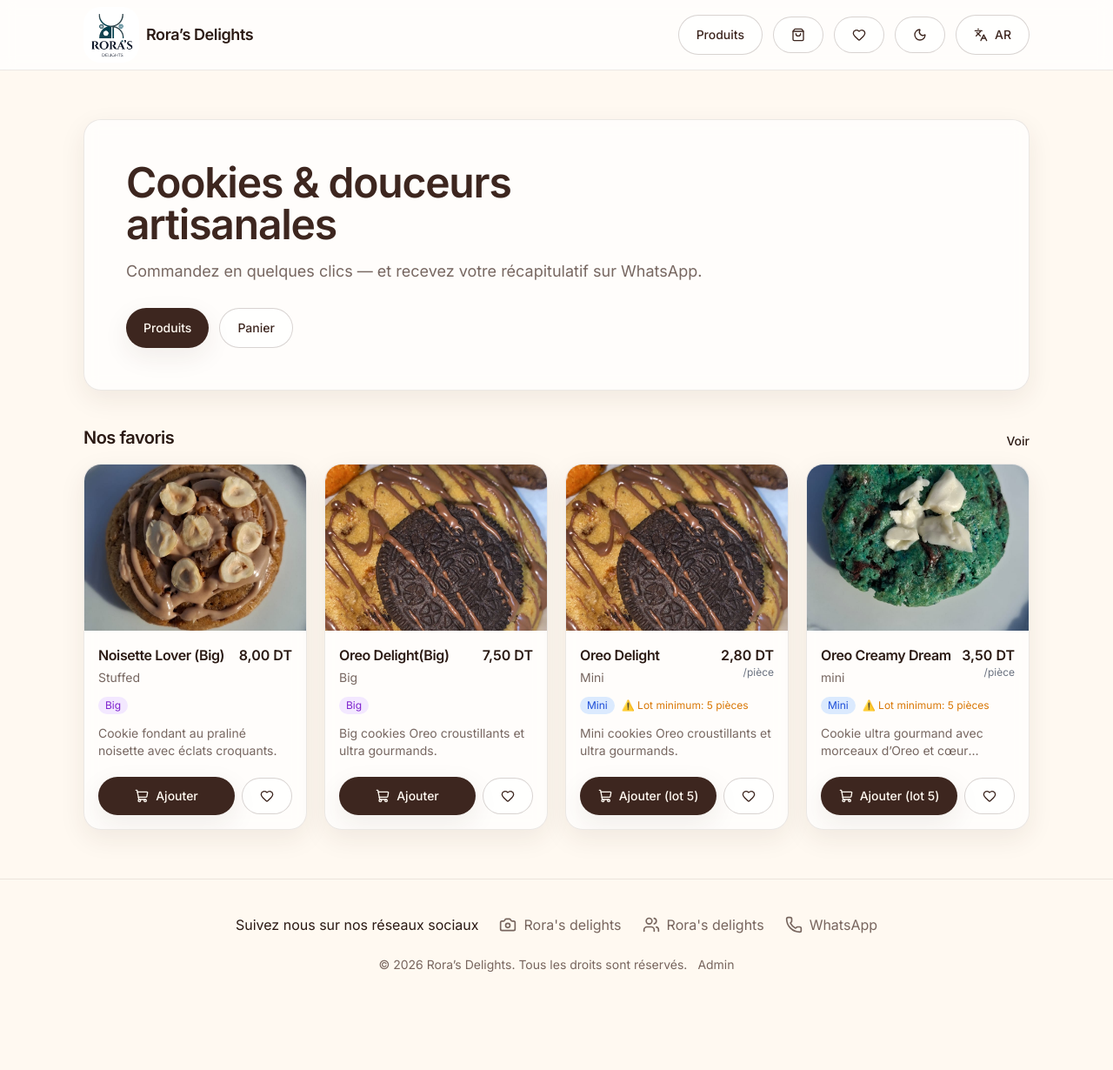
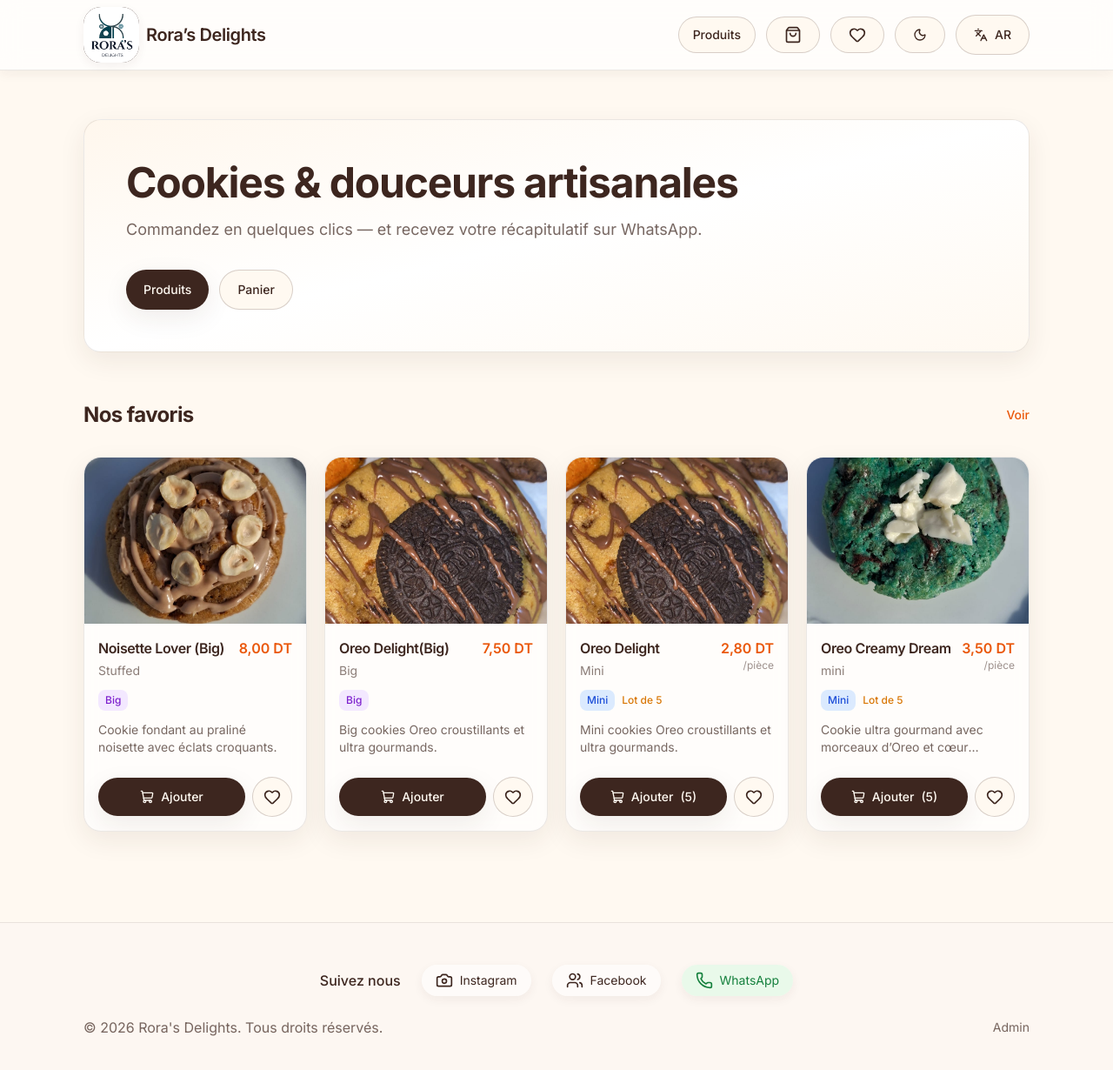
Before and after one commit to mariem-cs/Rora-s-delights, a Next.js app: page / in a window 1280 px wide. Shown: the top 1230 px of the page at 87% size. Before the commit the page ends 1159 px from the top, so only its background shows below. Built offline with nearby package versions, Linux system fonts and the light colour scheme; no server answers.

Commit message:
products fixed

```diff
--- a/src/app/globals.css
+++ b/src/app/globals.css
@@ -5,18 +5,24 @@
 :root {
   --background: #fff9f1;
   --foreground: #2b1a14;
+  --surface: #faf8f7;
+  --surface-hover: #f3ede5;
+  --border: rgba(62, 36, 28, 0.12);
+  --border-light: rgba(62, 36, 28, 0.08);
 
   --ring: 132 68% 55%;
 }
 
 html {
   height: 100%;
+  scroll-behavior: smooth;
 }
 
 body {
   min-height: 100%;
   background: var(--background);
   color: var(--foreground);
+  font-size: clamp(14px, 2vw, 16px);
 }
 
 [dir="rtl"] body {
@@ -28,25 +34,31 @@
 }
 
 .container-page {
-  @apply mx-auto w-full max-w-6xl px-4 sm:px-6 lg:px-8;
+  @apply mx-auto w-full max-w-6xl px-4 sm:px-5 md:px-6 lg:px-8;
 }
 
 .btn {
-  @apply inline-flex items-center justify-center gap-2 rounded-full px-5 py-3 text-sm font-medium transition;
+  @apply inline-flex items-center justify-center gap-2 rounded-full px-4 sm:px-5 py-2.5 sm:py-3 text-xs sm:text-sm font-medium transition-all duration-200 active:scale-95 touch-manipulation;
 }
 .btn-primary {
-  @apply btn bg-cacao-900 text-creme shadow-soft hover:bg-cacao-800;
+  @apply btn bg-cacao-900 text-creme shadow-soft hover:bg-cacao-800 dark:bg-cacao-900 dark:hover:bg-cacao-800 disabled:opacity-50 disabled:cursor-not-allowed;
 }
 .btn-outline {
-  @apply btn border border-cacao-900/20 bg-white/60 text-cacao-900 hover:bg-white;
+  @apply btn border border-cacao-900/20 bg-creme text-cacao-900 hover:bg-cacao-50/50 dark:bg-cacao-900/10 dark:text-creme dark:hover:bg-cacao-900/20 disabled:opacity-50 disabled:cursor-not-allowed;
+}
+.btn-ghost {
+  @apply btn text-cacao-900 hover:bg-cacao-900/5 dark:text-creme dark:hover:bg-white/10;
 }
 
 .card {
-  @apply rounded-xl2 border border-cacao-900/10 bg-white/70 shadow-soft backdrop-blur;
+  @apply rounded-xl2 border border-cacao-900/10 bg-white/70 shadow-soft backdrop-blur dark:bg-cacao-900/20 dark:border-white/10 transition-all duration-200;
+}
+.card:hover {
+  @apply shadow-soft-lg;
 }
 
 .skeleton {
-  @apply relative overflow-hidden rounded-lg bg-cacao-900/5;
+  @apply relative overflow-hidden rounded-lg bg-cacao-900/5 dark:bg-cacao-900/20;
 }
 .skeleton::after {
   content: "";
@@ -62,7 +74,59 @@
   animation: shimmer 1.2s linear infinite;
 }
 
+/* Input and form styling */
+input,
+textarea,
+select {
+  @apply rounded-lg border border-cacao-900/15 bg-white px-3 py-2.5 sm:py-3 text-sm transition-all duration-200 placeholder-cacao-900/40 dark:bg-cacao-900/20 dark:border-white/20 dark:text-creme dark:placeholder-creme/40;
+}
+
+input:focus,
+textarea:focus,
+select:focus {
+  @apply border-caramel-500 outline-none ring-2 ring-caramel-500/20 dark:border-caramel-400 dark:ring-caramel-400/20;
+}
+
+/* Accessibility improvements */
+button,
+a,
+input,
+textarea,
+select {
+  @apply transition-colors duration-150;
+}
+
+@media (prefers-reduced-motion: reduce) {
+  * {
+    animation-duration: 0.01ms !important;
+    animation-iteration-count: 1 !important;
+    transition-duration: 0.01ms !important;
+  }
+}
+
+/* Dark mode */
 .dark {
   --background: #120b09;
   --foreground: #fff9f1;
+  --surface: #1a1410;
+  --surface-hover: #2a1f18;
+  --border: rgba(255, 249, 241, 0.15);
+  --border-light: rgba(255, 249, 241, 0.08);
 }
+
+/* Responsive text sizing */
+h1 {
+  @apply text-2xl sm:text-3xl md:text-4xl lg:text-5xl font-bold;
+}
+
+h2 {
+  @apply text-xl sm:text-2xl md:text-3xl font-bold;
+}
+
+h3 {
+  @apply text-lg sm:text-xl md:text-2xl font-semibold;
+}
+
+p {
+  @apply text-sm sm:text-base leading-relaxed;
+}
--- a/src/components/home-client.tsx
+++ b/src/components/home-client.tsx
@@ -12,14 +12,14 @@
   const tr = t(locale);
 
   return (
-    <div className="container-page py-10 sm:py-14">
-      <section className="card overflow-hidden p-8 sm:p-12">
-        <div className="max-w-2xl">
-          <h1 className="text-3xl font-semibold tracking-tight text-cacao-900 dark:text-creme sm:text-5xl">
+    <div className="container-page py-6 sm:py-10 md:py-14">
+      <section className="card overflow-hidden p-6 sm:p-8 md:p-12 bg-gradient-to-br from-caramel-50 via-white to-creme dark:from-cacao-900/30 dark:via-cacao-900/20 dark:to-cacao-900/10">
+        <div className="max-w-3xl">
+          <h1 className="text-2xl sm:text-4xl md:text-5xl font-bold tracking-tight text-cacao-900 dark:text-creme leading-tight">
             {tr.home.heroTitle}
           </h1>
-          <p className="mt-4 text-base text-cacao-900/70 dark:text-creme/70 sm:text-lg">{tr.home.heroSubtitle}</p>
-          <div className="mt-7 flex flex-col gap-3 sm:flex-row">
+          <p className="mt-3 sm:mt-4 text-sm sm:text-base md:text-lg text-cacao-900/70 dark:text-creme/70 leading-relaxed">{tr.home.heroSubtitle}</p>
+          <div className="mt-6 sm:mt-8 flex flex-col gap-2 sm:gap-3 sm:flex-row">
             <Link className="btn-primary" href="/products">
               {tr.nav.products}
             </Link>
@@ -30,14 +30,14 @@
         </div>
       </section>
 
-      <section className="mt-10">
-        <div className="mb-4 flex items-end justify-between gap-3">
-          <h2 className="text-xl font-semibold tracking-tight">{tr.home.featured}</h2>
-          <Link className="text-sm font-medium hover:underline" href="/products">
+      <section className="mt-8 sm:mt-12 md:mt-14">
+        <div className="mb-6 sm:mb-8 flex items-center justify-between gap-3">
+          <h2 className="text-lg sm:text-xl md:text-2xl font-bold tracking-tight text-cacao-900 dark:text-creme">{tr.home.featured}</h2>
+          <Link className="text-xs sm:text-sm font-medium text-caramel-600 dark:text-caramel-400 hover:underline transition-colors" href="/products">
             {tr.actions.view}
           </Link>
         </div>
-        <div className="grid grid-cols-1 gap-5 sm:grid-cols-2 lg:grid-cols-4">
+        <div className="grid grid-cols-1 gap-4 sm:gap-5 sm:grid-cols-2 lg:grid-cols-4">
           {featured.map((p) => (
             <ProductCard key={p.id} product={p} />
           ))}
--- a/src/components/product-card.tsx
+++ b/src/components/product-card.tsx
@@ -35,29 +35,29 @@
   };
 
   return (
-    <motion.div whileHover={{ y: -3 }} className="card overflow-hidden">
+    <motion.div whileHover={{ y: -4 }} whileTap={{ scale: 0.98 }} className="card overflow-hidden group">
       <Link href={`/products/${product.slug}`} className="block">
-        <div className="relative aspect-[4/3] w-full">
-          <Image src={product.image} alt={product.name[locale]} fill className="object-cover" />
+        <div className="relative aspect-[4/3] w-full overflow-hidden bg-cacao-50 dark:bg-cacao-900/20">
+          <Image src={product.image} alt={product.name[locale]} fill className="object-cover group-hover:scale-105 transition-transform duration-300" />
         </div>
       </Link>
 
-      <div className="flex flex-col gap-3 p-4">
-        <div className="flex items-start justify-between gap-3">
-          <div className="flex-1">
-            <Link href={`/products/${product.slug}`} className="font-semibold tracking-tight hover:underline line-clamp-2">
+      <div className="flex flex-col gap-2 sm:gap-3 p-3 sm:p-4">
+        <div className="flex items-start justify-between gap-2 sm:gap-3">
+          <div className="flex-1 min-w-0">
+            <Link href={`/products/${product.slug}`} className="font-semibold text-sm sm:text-base tracking-tight hover:underline line-clamp-2 text-cacao-900 dark:text-creme">
               {product.name[locale]}
             </Link>
-            <p className="text-sm text-cacao-900/70 dark:text-creme/70 mt-1">
+            <p className="text-xs sm:text-sm text-cacao-900/60 dark:text-creme/60 mt-0.5 sm:mt-1">
               {product.category}
             </p>
           </div>
-          <div className="text-right">
-            <p className="font-semibold whitespace-nowrap">
+          <div className="text-right flex-shrink-0">
+            <p className="font-semibold text-sm sm:text-base whitespace-nowrap text-caramel-600">
               {formatPriceTND(product.price, locale)}
             </p>
             {isMini && (
-              <p className="text-xs text-gray-500">
+              <p className="text-[10px] sm:text-xs text-cacao-900/50 dark:text-creme/50">
                 /pièce
               </p>
             )}
@@ -65,42 +65,43 @@
         </div>
 
         {/* Badge de taille */}
-        <div className="flex items-center gap-2">
-          <span className={`text-xs px-2 py-0.5 rounded-full ${
+        <div className="flex items-center gap-1.5 sm:gap-2 flex-wrap">
+          <span className={`text-[10px] sm:text-xs px-2 py-1 rounded-lg font-medium ${
             isMini
-              ? "bg-blue-100 text-blue-700 dark:bg-blue-900/30 dark:text-blue-300"
-              : "bg-purple-100 text-purple-700 dark:bg-purple-900/30 dark:text-purple-300"
+              ? "bg-blue-100 text-blue-700 dark:bg-blue-900/40 dark:text-blue-300"
+              : "bg-purple-100 text-purple-700 dark:bg-purple-900/40 dark:text-purple-300"
           }`}>
             {isMini ? (locale === "fr" ? "Mini" : "ميني") : (locale === "fr" ? "Big" : "كبير")}
           </span>
           {isMini && (
-            <span className="text-xs text-amber-600 dark:text-amber-400">
-              ⚠️ {locale === "fr" ? "Lot minimum: 5 pièces" : ":الحد الأدنى 5 قطع"}
+            <span className="text-[9px] sm:text-xs text-amber-600 dark:text-amber-400 font-medium">
+              {locale === "fr" ? "Lot de 5" : "حزمة 5"}
             </span>
           )}
         </div>
 
-        <p className="text-sm text-cacao-900/70 dark:text-creme/70 line-clamp-2">
+        <p className="text-xs sm:text-sm text-cacao-900/70 dark:text-creme/70 line-clamp-2">
           {product.description[locale]}
         </p>
 
-        <div className="flex items-center gap-2 mt-2">
+        <div className="flex items-center gap-2 mt-2 sm:mt-3">
           <button
-            className={cn("btn-primary flex-1 py-2 text-xs")}
+            className={cn("btn-primary flex-1 py-2 text-xs sm:text-sm")}
             type="button"
             onClick={handleAddToCart}
           >
-            <ShoppingCart className="h-4 w-4" />
-            {tr.actions.addToCart}
-            {isMini && " (lot 5)"}
+            <ShoppingCart className="h-3.5 sm:h-4 w-3.5 sm:w-4" />
+            <span className="hidden sm:inline">{tr.actions.addToCart}</span>
+            <span className="sm:hidden">Add</span>
+            {isMini && " (5)"}
           </button>
           <button
-            className={cn("btn-outline px-3 py-2", wished ? "border-rose-600/40 text-rose-700" : "")}
+            className={cn("btn-outline px-2 sm:px-3 py-2", wished ? "border-rose-600/40 bg-rose-50/50 dark:bg-rose-900/10 text-rose-700 dark:text-rose-400" : "")}
             type="button"
             onClick={() => toggleWish(product.id)}
             aria-label={tr.actions.wishlist}
           >
-            <Heart className={cn("h-4 w-4", wished ? "fill-current" : "")} />
+            <Heart className={cn("h-4 sm:h-5 w-4 sm:w-5", wished ? "fill-current" : "")} />
           </button>
         </div>
       </div>
--- a/src/components/site-footer.tsx
+++ b/src/components/site-footer.tsx
@@ -6,51 +6,50 @@
 export function SiteFooter() {
   return (
 
-    <footer className="border-t border-cacao-900/10 py-10">
+    <footer className="border-t border-cacao-900/10 dark:border-white/10 py-8 sm:py-12 bg-cacao-50/30 dark:bg-cacao-900/20 mt-8 sm:mt-12">
       <div className="container-page">
-        <div className="flex flex-col items-center gap-6 text-center">
-          <div className="flex items-center gap-6">
-              <p>Suivez nous sur nos réseaux sociaux</p>
+        <div className="flex flex-col items-center gap-4 sm:gap-6 text-center">
+          <div className="flex flex-col sm:flex-row items-center gap-4 sm:gap-6 flex-wrap justify-center">
+            <p className="text-sm sm:text-base text-cacao-900 dark:text-creme font-medium">Suivez nous</p>
 
             <Link
               href="https://www.instagram.com/rora.s_delights?igsh=ZWVubzkydGcyZDZr"
               target="_blank"
               rel="noopener noreferrer"
-              className="flex items-center gap-2 text-cacao-900/70 hover:text-cacao-900 dark:text-creme/70 dark:hover:text-creme transition-colors"
+              className="flex items-center gap-2 px-3 sm:px-4 py-2 rounded-full bg-white/60 dark:bg-cacao-900/30 text-cacao-900 dark:text-creme hover:bg-white dark:hover:bg-cacao-900/50 transition-all duration-200 shadow-soft-sm"
               aria-label="Suivez-nous sur Instagram"
             >
-              <Camera className="h-5 w-5" />
-              <span className="hidden sm:inline">Rora's delights</span>
+              <Camera className="h-4 sm:h-5 w-4 sm:w-5" />
+              <span className="hidden sm:inline text-sm">Instagram</span>
             </Link>
 
             <Link
               href="https://www.facebook.com/Rora.s.Delights"
               target="_blank"
               rel="noopener noreferrer"
-              className="flex items-center gap-2 text-cacao-900/70 hover:text-cacao-900 dark:text-creme/70 dark:hover:text-creme transition-colors"
+              className="flex items-center gap-2 px-3 sm:px-4 py-2 rounded-full bg-white/60 dark:bg-cacao-900/30 text-cacao-900 dark:text-creme hover:bg-white dark:hover:bg-cacao-900/50 transition-all duration-200 shadow-soft-sm"
               aria-label="Suivez-nous sur Facebook"
             >
-              <Users className="h-5 w-5" />
-              <span className="hidden sm:inline">Rora's delights</span>
+              <Users className="h-4 sm:h-5 w-4 sm:w-5" />
+              <span className="hidden sm:inline text-sm">Facebook</span>
             </Link>
 
             <Link
               href="https://wa.me/21650882185"
               target="_blank"
               rel="noopener noreferrer"
-              className="flex items-center gap-2 text-cacao-900/70 hover:text-cacao-900 dark:text-creme/70 dark:hover:text-creme transition-colors"
+              className="flex items-center gap-2 px-3 sm:px-4 py-2 rounded-full bg-green-100/60 dark:bg-green-900/30 text-green-700 dark:text-green-400 hover:bg-green-100 dark:hover:bg-green-900/50 transition-all duration-200 shadow-soft-sm"
               aria-label="Contactez-nous sur WhatsApp"
             >
-              <Phone className="h-5 w-5" />
-              <span className="hidden sm:inline">WhatsApp</span>
+              <Phone className="h-4 sm:h-5 w-4 sm:w-5" />
+              <span className="hidden sm:inline text-sm">WhatsApp</span>
             </Link>
           </div>
 
-          <div className="flex flex-col items-center justify-between gap-3 text-center text-sm text-cacao-900/70 dark:text-creme/70 sm:flex-row sm:text-left">
-            <p>© {new Date().getFullYear()} Rora’s Delights. Tous les droits sont réservés.</p>
+          <div className="flex flex-col items-center justify-between gap-3 text-center text-xs sm:text-sm text-cacao-900/70 dark:text-creme/70 w-full sm:flex-row">
+            <p>© {new Date().getFullYear()} Rora's Delights. Tous droits réservés.</p>
             <div className="flex items-center gap-4">
-
-              <Link className="hover:underline" href="/admin">
+              <Link className="hover:underline hover:text-cacao-900 dark:hover:text-creme transition-colors" href="/admin">
                 Admin
               </Link>
             </div>
--- a/src/components/site-header.tsx
+++ b/src/components/site-header.tsx
@@ -20,43 +20,44 @@
   const wishCount = useWishlistStore((s) => s.count());
 
   return (
-    <header className={cn("sticky top-0 z-40 border-b border-cacao-900/10 bg-white/70 backdrop-blur dark:bg-black/50", className)}>
-      <div className="container-page flex h-20 items-center justify-between gap-4">
-        <Link href="/" className="flex items-center gap-2 font-semibold tracking-tight">
-          <div className="inline-flex h-16 w-16 items-center justify-center rounded-xl2 bg-cacao-900 text-creme overflow-hidden">
-            <Image src="/images/DELIGHTS (1).png" alt="Delights Logo" width={64} height={64} className="object-cover" />
+    <header className={cn("sticky top-0 z-40 border-b border-cacao-900/10 bg-white/70 backdrop-blur-md dark:bg-cacao-900/40 dark:border-white/10 shadow-soft-sm", className)}>
+      <div className="container-page flex h-16 sm:h-20 items-center justify-between gap-3 sm:gap-4">
+        <Link href="/" className="flex items-center gap-2 font-semibold tracking-tight flex-shrink-0">
+          <div className="inline-flex h-12 sm:h-16 w-12 sm:w-16 items-center justify-center rounded-lg sm:rounded-xl2 bg-cacao-900 text-creme overflow-hidden shadow-soft-sm">
+            <Image src="/images/DELIGHTS (1).png" alt="Delights Logo" width={64} height={64} className="object-cover" priority />
           </div>
-          <span className="hidden sm:inline text-lg">{tr.shopName}</span>
+          <span className="hidden sm:inline text-base sm:text-lg md:text-xl text-cacao-900 dark:text-creme">{tr.shopName}</span>
         </Link>
 
-        <nav className="flex items-center gap-2 sm:gap-3">
-          <motion.div whileHover={{ y: -1 }} whileTap={{ scale: 0.98 }}>
-            <Link className="btn-outline px-4 py-2 text-xs" href="/products">
-              {tr.nav.products}
+        <nav className="flex items-center gap-1.5 sm:gap-2 md:gap-3">
+          <motion.div whileHover={{ y: -1 }} whileTap={{ scale: 0.95 }}>
+            <Link className="btn-outline px-3 sm:px-4 py-2 sm:py-2.5 text-xs sm:text-sm" href="/products">
+              <span className="hidden sm:inline">{tr.nav.products}</span>
+              <span className="sm:hidden">Shop</span>
             </Link>
           </motion.div>
 
-          <motion.div whileHover={{ y: -1 }} whileTap={{ scale: 0.98 }}>
-            <Link className="btn-outline relative px-3 py-2 text-xs" href="/cart" aria-label={tr.nav.cart}>
-              <ShoppingBag className="h-4 w-4" />
+          <motion.div whileHover={{ y: -1 }} whileTap={{ scale: 0.95 }}>
+            <Link className="btn-outline relative px-3 py-2 sm:py-2.5" href="/cart" aria-label={tr.nav.cart}>
+              <ShoppingBag className="h-4 sm:h-5 w-4 sm:w-5" />
               {cartCount > 0 && (
-                <span className="absolute -top-2 -right-2 inline-flex h-5 min-w-5 items-center justify-center rounded-full bg-caramel-600 px-1 text-[11px] font-semibold text-white">
+                <span className="absolute -top-2 -right-2 inline-flex h-5 min-w-5 items-center justify-center rounded-full bg-caramel-600 px-1 text-[10px] sm:text-[11px] font-semibold text-white">
                   {cartCount}
                 </span>
               )}
             </Link>
           </motion.div>
 
-          <motion.div whileHover={{ y: -1 }} whileTap={{ scale: 0.98 }}>
+          <motion.div whileHover={{ y: -1 }} whileTap={{ scale: 0.95 }}>
             <button
-              className="btn-outline relative px-3 py-2 text-xs"
+              className="btn-outline relative px-3 py-2 sm:py-2.5"
               type="button"
               onClick={() => (window.location.href = "/products#wishlist")}
               aria-label={tr.actions.wishlist}
             >
-              <Heart className="h-4 w-4" />
+              <Heart className="h-4 sm:h-5 w-4 sm:w-5" />
               {wishCount > 0 && (
-                <span className="absolute -top-2 -right-2 inline-flex h-5 min-w-5 items-center justify-center rounded-full bg-rose-600 px-1 text-[11px] font-semibold text-white">
+                <span className="absolute -top-2 -right-2 inline-flex h-5 min-w-5 items-center justify-center rounded-full bg-rose-600 px-1 text-[10px] sm:text-[11px] font-semibold text-white">
                   {wishCount}
                 </span>
               )}
```
Also changed, not shown: src/components/cart-page-client.tsx (+32 -30 lines), src/components/checkout-page-client.tsx (+40 -36 lines), src/components/products-page-client.tsx (+5 -5 lines), tailwind.config.ts (+16 -0 lines).
